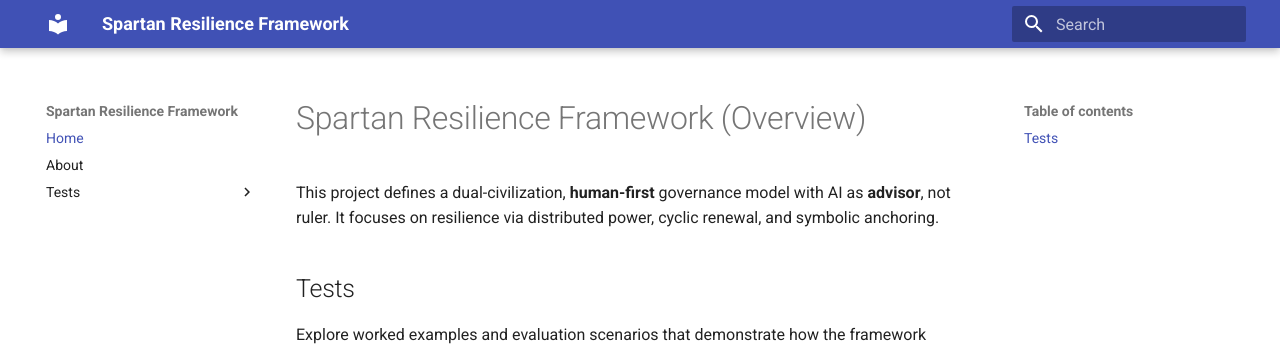
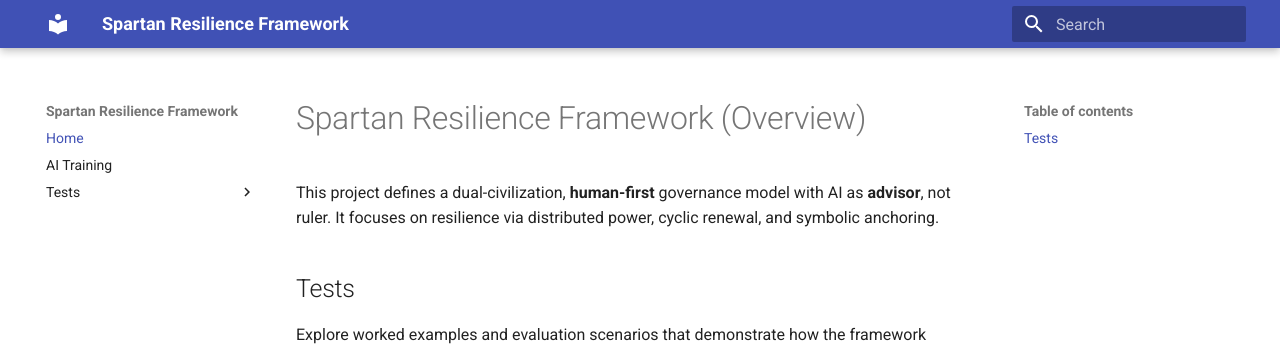
Before and after one commit to Joedaddy66/spartan-resilience-framework, an MkDocs documentation site: the page built from docs/index.md, in a window 1280 px wide. Shown: the top 349 px of the page. Built offline with MkDocs 1.6.1 and Material for MkDocs 9.7.7, drawn with Linux system fonts in a browser that asks for light colours.

Commit message:
Fix mkdocs.yml (valid YAML nav)

```diff
--- a/mkdocs.yml
+++ b/mkdocs.yml
@@ -1,9 +1,10 @@
 site_name: Spartan Resilience Framework
 theme:
   name: material
+docs_dir: docs
 nav:
-  - 'Home': index.md
-  - 'About': about.md
-  - 'Tests':
-    - 'Index': tests/index.md
-    - 'Dissenting Sentinel v2': tests/dissenting_sentinel_v2.md
+  - Home: index.md
+  - AI Training: training.md
+  - Tests:
+      - Index: tests/index.md
+      - Dissenting Sentinel v2: tests/dissenting_sentinel_v2.md
```
